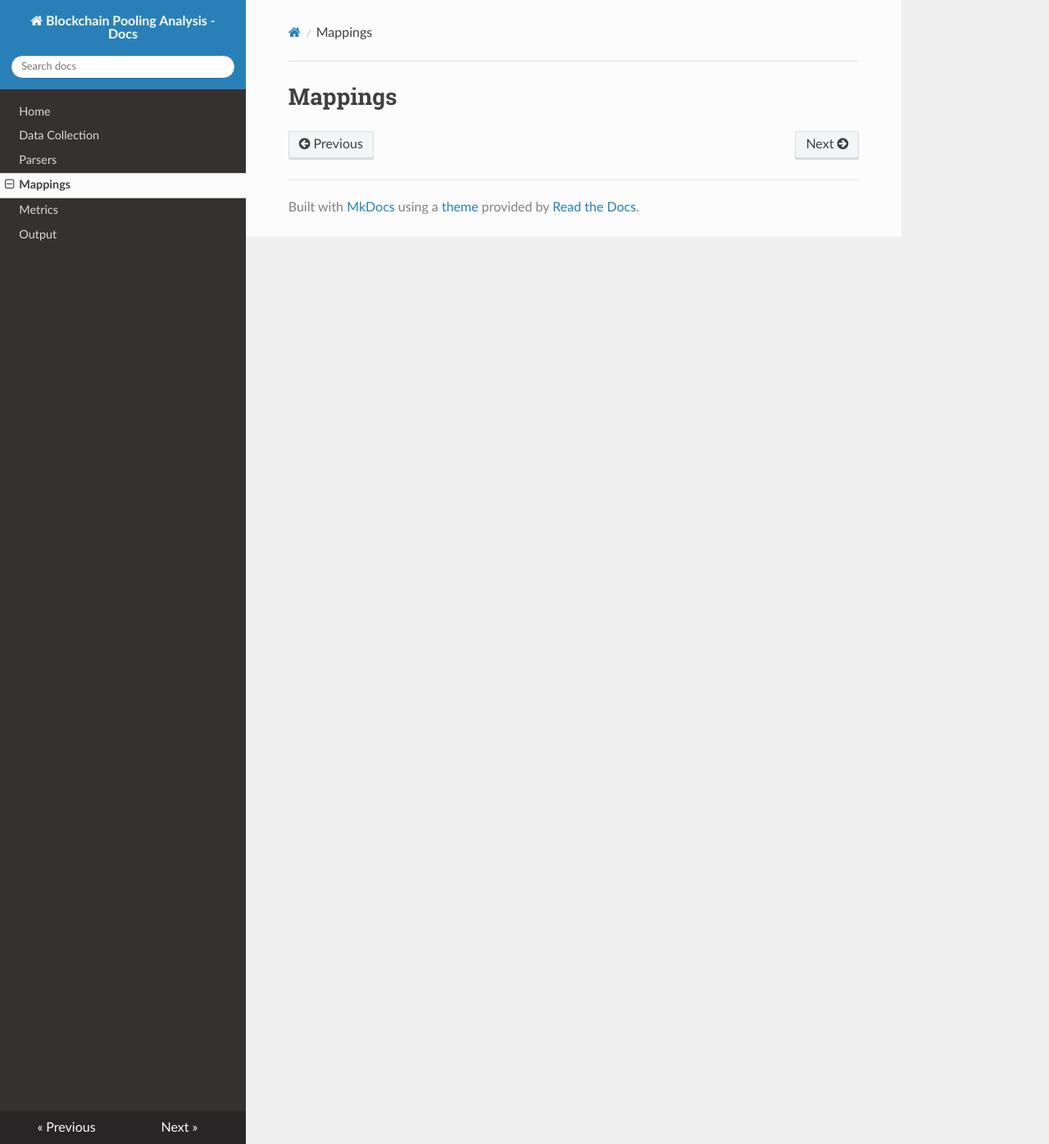
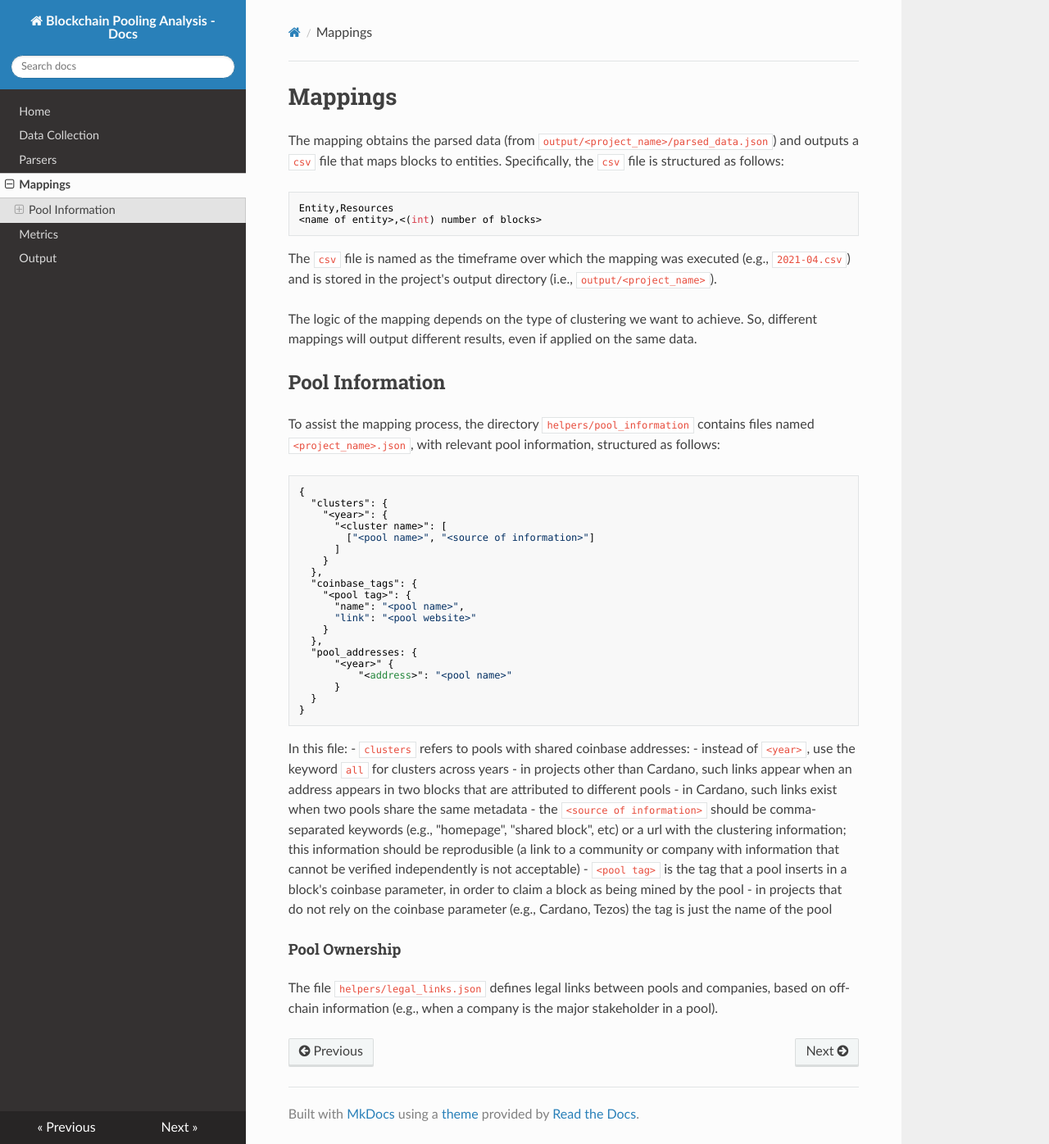
Before and after one commit to Blockchain-Technology-Lab/consensus-decentralization, an MkDocs documentation site: the page built from docs/mappings.md, in a window 1280 px wide and 1396 px high. Shown: the whole window at 82% size. Built offline with MkDocs 1.6.1, drawn with Linux system fonts in a browser that asks for light colours; nearby versions of some CDN libraries.

Commit message:
Add content to docs mappings page

````diff
--- a/docs/mappings.md
+++ b/docs/mappings.md
@@ -1 +1,58 @@
 # Mappings
+
+The mapping obtains the parsed data (from `output/<project_name>/parsed_data.json`) and outputs a `csv` file that maps
+blocks to entities. Specifically, the `csv` file is structured as follows:
+```
+Entity,Resources
+<name of entity>,<(int) number of blocks>
+```
+
+The `csv` file is named as the timeframe over which the mapping was executed (e.g., `2021-04.csv`) and is stored in the
+project's output directory (i.e., `output/<project_name>`).
+
+The logic of the mapping depends on the type of clustering we want to achieve. So, different mappings will output
+different results, even if applied on the same data.
+
+## Pool Information
+
+To assist the mapping process, the directory `helpers/pool_information` contains files named `<project_name>.json`, with
+relevant pool information, structured as follows:
+
+```
+{
+  "clusters": {
+    "<year>": {
+      "<cluster name>": [
+        ["<pool name>", "<source of information>"]
+      ]
+    }
+  },
+  "coinbase_tags": {
+    "<pool tag>": {
+      "name": "<pool name>",
+      "link": "<pool website>"
+    }
+  },
+  "pool_addresses: {
+      "<year>" {
+          "<address>": "<pool name>"
+      }
+  }
+}
+```
+
+In this file:
+- `clusters` refers to pools with shared coinbase addresses:
+  - instead of `<year>`, use the keyword `all` for clusters across years
+  - in projects other than Cardano, such links appear when an address appears in two blocks that are attributed to
+different pools
+  - in Cardano, such links exist when two pools share the same metadata
+  - the `<source of information>` should be comma-separated keywords (e.g., "homepage", "shared block", etc) or a url with the clustering information; this information should be reprodusible (a link to a community or company with information that cannot be verified independently is not acceptable)
+- `<pool tag>` is the tag that a pool inserts in a block's coinbase parameter, in order to claim a block as being mined
+by the pool
+  - in projects that do not rely on the coinbase parameter (e.g., Cardano, Tezos) the tag is just the name of the pool
+
+#### Pool Ownership
+
+The file `helpers/legal_links.json` defines legal links between pools and companies, based on off-chain information
+(e.g., when a company is the major stakeholder in a pool).
````
